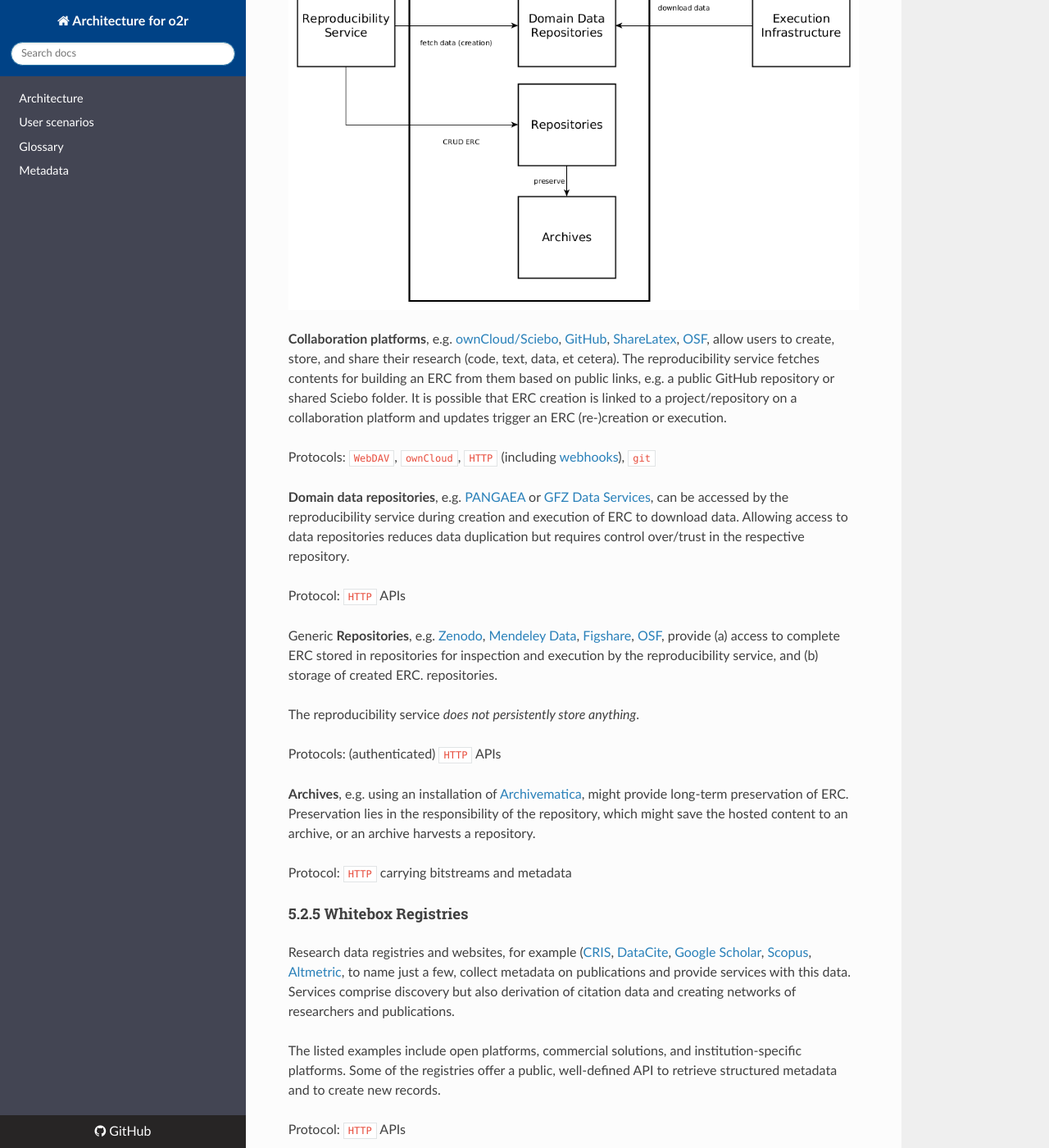
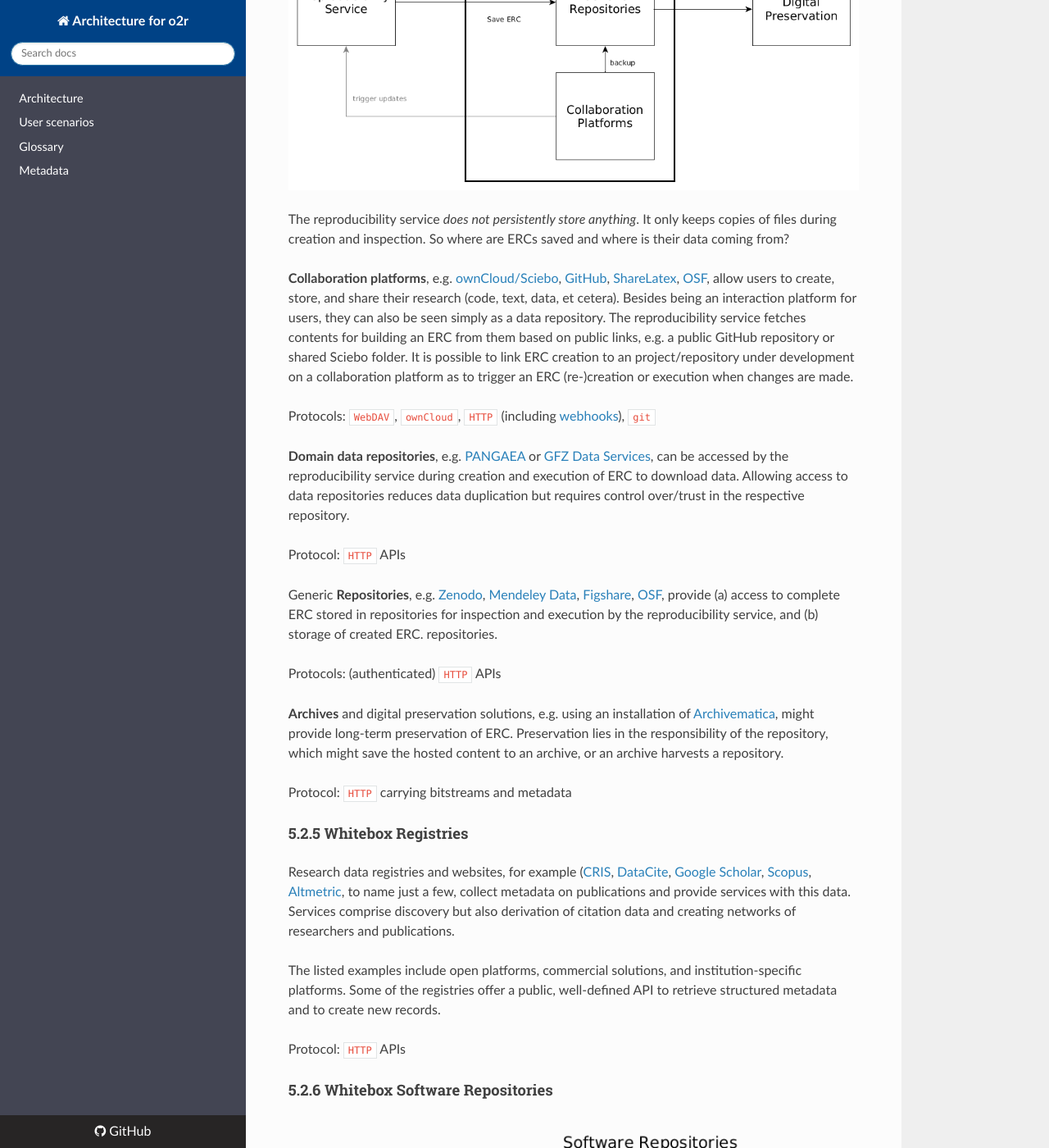
Before and after one commit to o2r-project/architecture, an MkDocs documentation site: the page built from docs/05_building-block-view.md, in a window 1280 px wide and 1400 px high, scrolled down 2305 px. Shown: the whole window at 82% size. Built offline with MkDocs 1.6.1, drawn with Linux system fonts in a browser that asks for light colours; nearby versions of some CDN libraries; old or Windows-style settings are respelled for this version of MkDocs.

Commit message:
update whitebox data repos

```diff
--- a/docs/05_building-block-view.md
+++ b/docs/05_building-block-view.md
@@ -70,9 +70,14 @@ Such an infrastructure could be either self-hosted, e.g. [Docker Swarm](https://
 
 [![whitebox data repositories](img/5.2-whitebox-data-repos.png)](img/5.2-whitebox-data-repos.png)
 
+The reproducibility service _does not persistently store anything_.
+It only keeps copies of files during creation and inspection.
+So where are ERCs saved and where is their data coming from?
+
 **Collaboration platforms**, e.g. [ownCloud/Sciebo](http://sciebo.de/), [GitHub](http://github.com/), [ShareLatex](http://sharelatex.com/), [OSF](https://osf.io/), allow users to create, store, and share their research (code, text, data, et cetera).
+Besides being an interaction platform for users, they can also be seen simply as a data repository.
 The reproducibility service fetches contents for building an ERC from them based on public links, e.g. a public GitHub repository or shared Sciebo folder.
-It is possible that ERC creation is linked to a project/repository on a collaboration platform and updates trigger an ERC (re-)creation or execution.
+It is possible to link ERC creation to an project/repository under development on a collaboration platform as to trigger an ERC (re-)creation or execution when changes are made.
 
 Protocols: `WebDAV`, `ownCloud`, `HTTP` (including [webhooks](https://en.wikipedia.org/wiki/Webhook)), `git`
 
@@ -83,11 +88,10 @@ Protocol: `HTTP` APIs
 
 Generic **Repositories**, e.g. [Zenodo](https://zenodo.org/), [Mendeley Data](https://data.mendeley.com/), [Figshare](http://figshare.com/), [OSF](https://osf.io/), provide (a) access to complete ERC stored in repositories for inspection and execution by the reproducibility service, and (b) storage of created ERC. repositories.
 
-The reproducibility service _does not persistently store anything_.
-
 Protocols: (authenticated) `HTTP` APIs
 
-**Archives**, e.g. using an installation of [Archivematica](https://www.archivematica.org/), might provide long-term preservation of ERC. Preservation lies in the responsibility of the repository, which might save the hosted content to an archive, or an archive harvests a repository.
+**Archives** and digital preservation solutions, e.g. using an installation of [Archivematica](https://www.archivematica.org/), might provide long-term preservation of ERC.
+Preservation lies in the responsibility of the repository, which might save the hosted content to an archive, or an archive harvests a repository.
 
 Protocol: `HTTP` carrying bitstreams and metadata
 
```
Also changed, not shown: docs/img/5.2-whitebox-data-repos.png, 1 other file.
